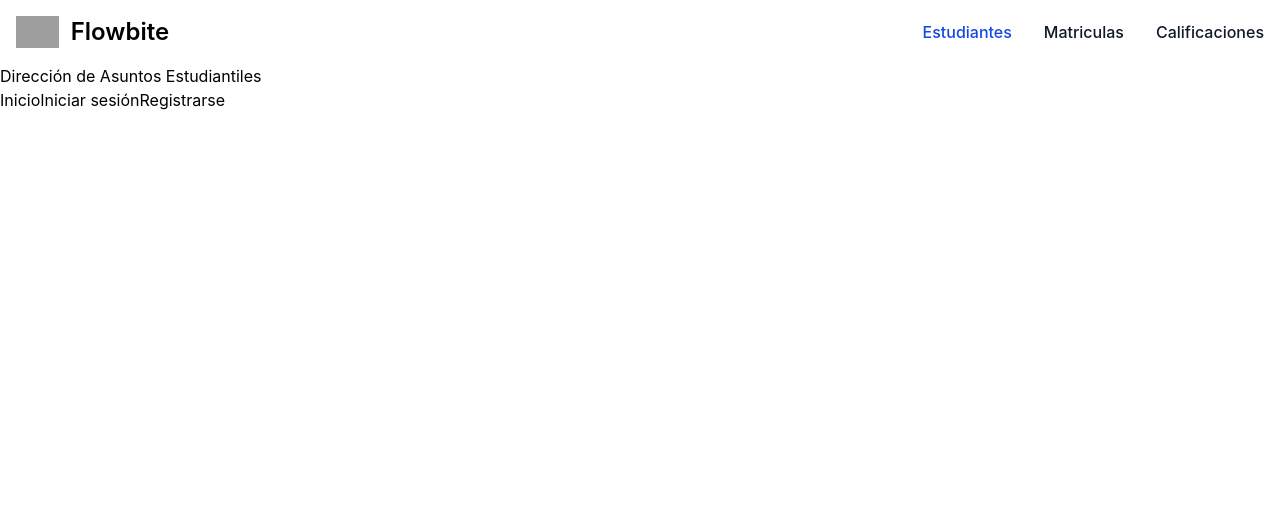
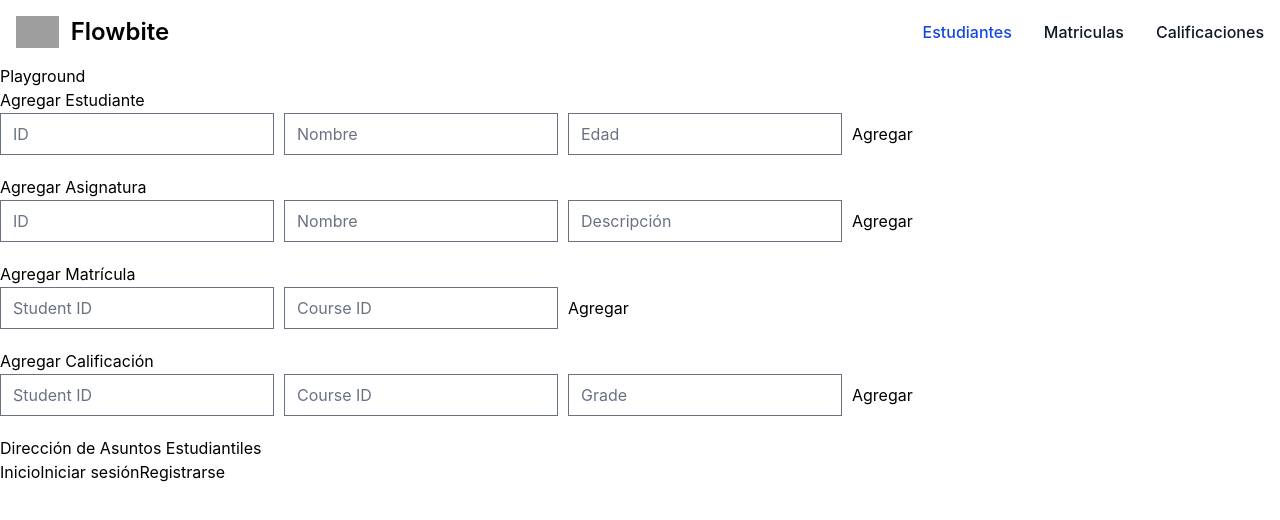
Before and after one commit to GerardoDiaz22/web-dev-project, a Vue app: page /playground in a window 1280 px wide. Shown: the top 520 px of the page. Built offline with nearby package versions, Linux system fonts and the light colour scheme; no server answers; grey boxes are pictures that could not be loaded; the HTML template or start-up script is replaced by a standard one.

Commit message:
feat: add playground view

```diff
--- a/src/main.ts
+++ b/src/main.ts
@@ -3,15 +3,17 @@ import { createRouter, createWebHistory } from 'vue-router';
 import { initializeApp } from 'firebase/app';
 import { getAuth } from 'firebase/auth';
 import { onAuthStateChanged } from 'firebase/auth';
+
 import './assets/main.css';
+import 'flowbite/dist/flowbite.min.css';
 
 import App from './App.vue';
 
 import Home from './views/Home.vue';
 import Login from './views/Login.vue';
 import Register from './views/Register.vue';
-import 'flowbite/dist/flowbite.min.css';
 import Student from './views/Student.vue';
+import Playground from './views/Playground.vue';
 
 const router = createRouter({
   history: createWebHistory(),
@@ -22,6 +24,7 @@ const router = createRouter({
     { path: '/students', component: Student },
 
     // { path: 'students', component: Students, meta: { requiresAuth: true } },
+    { path: '/playground', component: Playground },
   ],
 });
 
--- /dev/null
+++ b/src/views/Playground.vue
@@ -0,0 +1,113 @@
+<script setup lang="ts">
+import { ref } from 'vue';
+import { getFirestore, collection, addDoc } from 'firebase/firestore';
+
+// Initialize Firebase Firestore
+const db = getFirestore();
+
+// Form data for each collection
+const student = ref({ id: '', name: '', age: null });
+const course = ref({ id: '', name: '', description: '' });
+const enrollment = ref({ studentId: '', courseId: '' });
+const grade = ref({ studentId: '', courseId: '', value: null });
+
+// Functions to add documents to Firestore
+const addStudent = async () => {
+  try {
+    await addDoc(collection(db, 'students'), student.value);
+    alert('Student added successfully!');
+
+    // Reset form fields after submission
+    student.value = { id: '', name: '', age: null };
+  } catch (error) {
+    console.error('Error adding student:', error);
+  }
+};
+
+const addCourse = async () => {
+  try {
+    await addDoc(collection(db, 'courses'), course.value);
+    alert('Course added successfully!');
+
+    // Reset form fields after submission
+    course.value = { id: '', name: '', description: '' };
+  } catch (error) {
+    console.error('Error adding course:', error);
+  }
+};
+
+const addEnrollment = async () => {
+  try {
+    await addDoc(collection(db, 'enrollments'), enrollment.value);
+    alert('Enrollment added successfully!');
+
+    // Reset form fields after submission
+    enrollment.value = { studentId: '', courseId: '' };
+  } catch (error) {
+    console.error('Error adding enrollment:', error);
+  }
+};
+
+const addGrade = async () => {
+  try {
+    await addDoc(collection(db, 'grades'), grade.value);
+    alert('Grade added successfully!');
+
+    // Reset form fields after submission
+    grade.value = { studentId: '', courseId: '', grade: null };
+  } catch (error) {
+    console.error('Error adding grade:', error);
+  }
+};
+</script>
+
+<template>
+  <h1>Playground</h1>
+
+  <!-- Form for Students -->
+  <h2>Agregar Estudiante</h2>
+  <form @submit.prevent="addStudent">
+    <input v-model="student.id" type="text" placeholder="ID" required />
+    <input v-model="student.name" type="text" placeholder="Nombre" required />
+    <input v-model="student.age" type="number" placeholder="Edad" required />
+    <button type="submit">Agregar</button>
+  </form>
+
+  <!-- Form for Courses -->
+  <h2>Agregar Asignatura</h2>
+  <form @submit.prevent="addCourse">
+    <input v-model="course.id" type="text" placeholder="ID" required />
+    <input v-model="course.name" type="text" placeholder="Nombre" required />
+    <input v-model="course.description" type="text" placeholder="Descripción" required />
+    <button type="submit">Agregar</button>
+  </form>
+
+  <!-- Form for Enrollments -->
+  <h2>Agregar Matrícula</h2>
+  <form @submit.prevent="addEnrollment">
+    <input v-model="enrollment.studentId" type="text" placeholder="Student ID" required />
+    <input v-model="enrollment.courseId" type="text" placeholder="Course ID" required />
+    <button type="submit">Agregar</button>
+  </form>
+
+  <!-- Form for Grades -->
+  <h2>Agregar Calificación</h2>
+  <form @submit.prevent="addGrade">
+    <input v-model="grade.studentId" type="text" placeholder="Student ID" required />
+    <input v-model="grade.courseId" type="text" placeholder="Course ID" required />
+    <input v-model="grade.value" type="number" placeholder="Grade" required />
+    <button type="submit">Agregar</button>
+  </form>
+</template>
+
+<style scoped>
+form {
+  margin-bottom: 20px;
+}
+input {
+  margin-right: 10px;
+}
+button {
+  margin-top: 10px;
+}
+</style>
```
